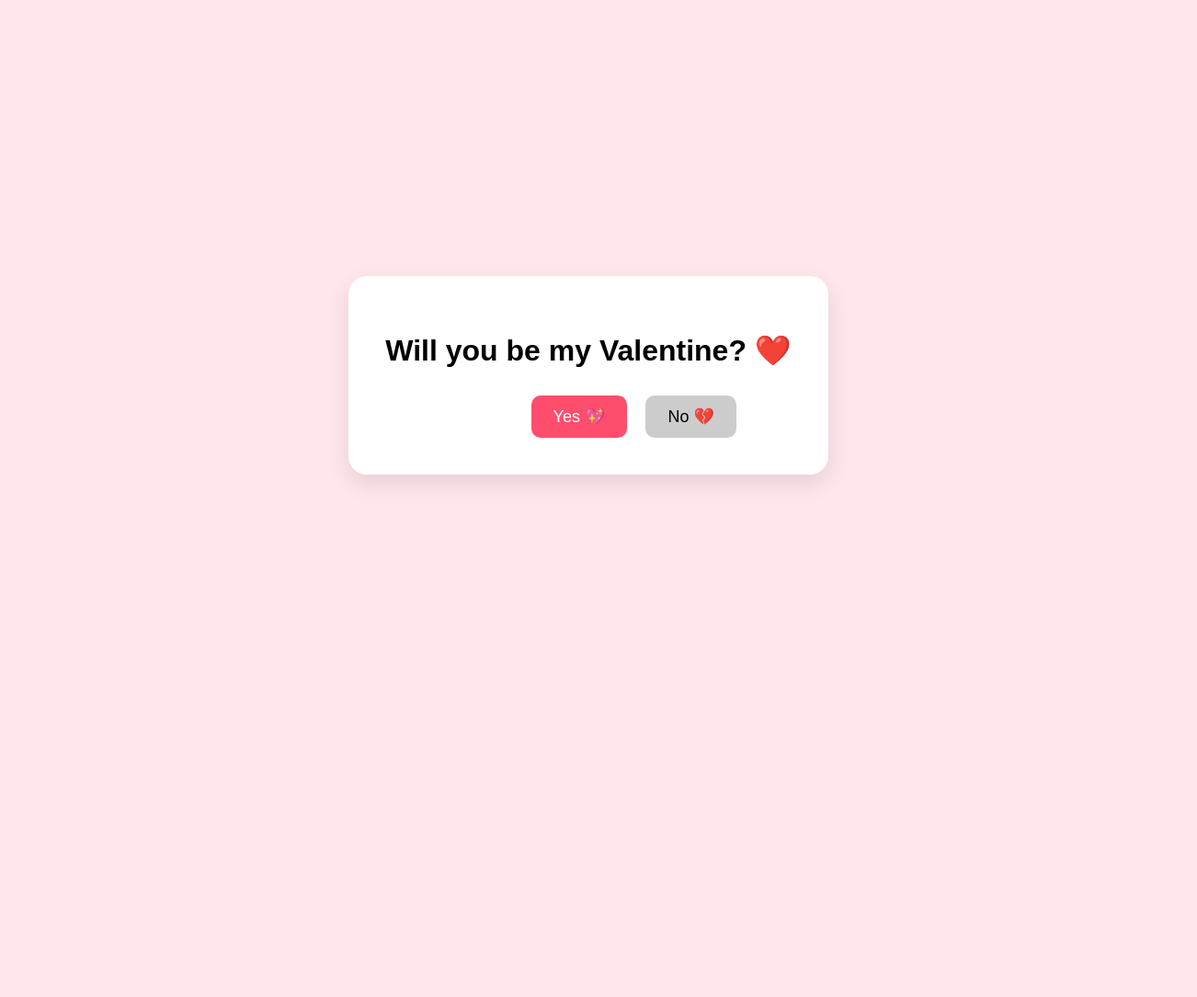
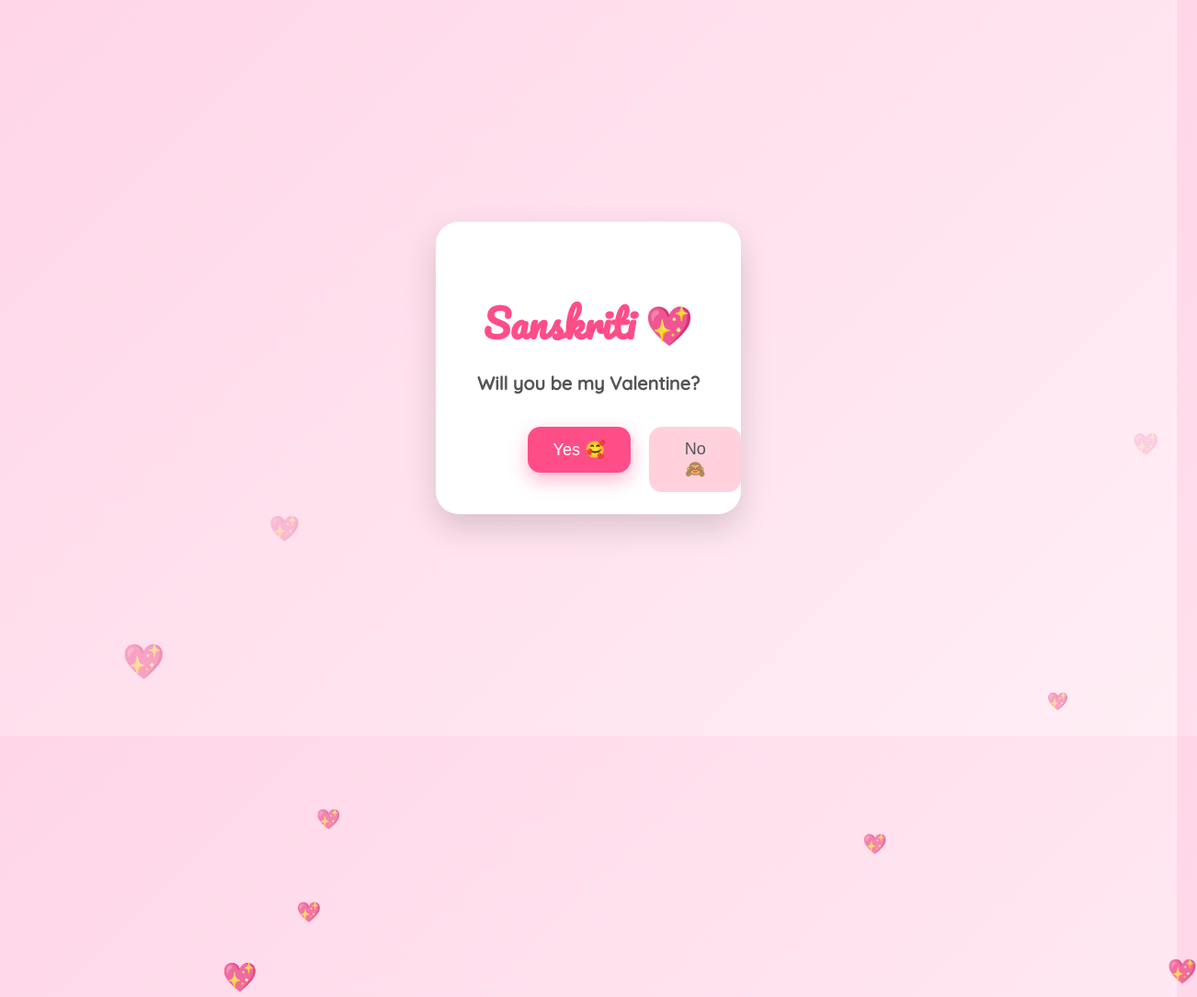
Before and after one commit to sirrvarunpuri-beep/LoverboyVarun, a plain HTML site: page index.html in a window 1280 px wide. Shown: the top 1084 px of the page at 92% size, 1302 px wide, since content can reach past the window. Before the commit the page ends 816 px from the top, so only its background shows below. Drawn offline with Linux system fonts and the light colour scheme.

Commit message:
index.html

```diff
--- a/index.html
+++ b/index.html
@@ -2,61 +2,120 @@
 <html lang="en">
 <head>
   <meta charset="UTF-8" />
-  <title>Be My Valentine ❤️</title>
+  <title>Sanskriti 💖</title>
+
+  <!-- Cute Google Font -->
+  <link href="https://fonts.googleapis.com/css2?family=Pacifico&family=Quicksand:wght@500&display=swap" rel="stylesheet">
+
   <style>
     body {
       height: 100vh;
+      margin: 0;
       display: flex;
       justify-content: center;
       align-items: center;
-      background: #ffe6eb;
-      font-family: 'Arial', sans-serif;
+      background: linear-gradient(135deg, #ffd6e8, #ffeef5);
+      font-family: 'Quicksand', sans-serif;
+      overflow: hidden;
     }
 
     .card {
+      background: white;
+      padding: 45px;
+      border-radius: 25px;
       text-align: center;
-      background: white;
-      padding: 40px;
-      border-radius: 20px;
-      box-shadow: 0 10px 25px rgba(0,0,0,0.1);
+      box-shadow: 0 15px 35px rgba(0,0,0,0.15);
+      position: relative;
+      z-index: 2;
+      animation: popIn 1s ease;
+    }
+
+    @keyframes popIn {
+      from { transform: scale(0.8); opacity: 0; }
+      to { transform: scale(1); opacity: 1; }
     }
 
     h1 {
-      margin-bottom: 30px;
+      font-family: 'Pacifico', cursive;
+      color: #ff4d88;
+      font-size: 42px;
+      margin-bottom: 10px;
+    }
+
+    h2 {
+      font-size: 20px;
+      color: #555;
+      margin-bottom: 35px;
     }
 
     button {
-      padding: 12px 24px;
+      padding: 14px 28px;
       font-size: 18px;
+      border-radius: 14px;
       border: none;
-      border-radius: 10px;
       cursor: pointer;
-      position: relative;
+      transition: transform 0.2s;
+    }
+
+    button:hover {
+      transform: scale(1.1);
     }
 
     #yes {
-      background-color: #ff4d6d;
+      background: #ff4d88;
       color: white;
+      box-shadow: 0 8px 20px rgba(255,77,136,0.4);
       margin-right: 20px;
     }
 
     #no {
-      background-color: #ccc;
+      background: #ffd1dc;
+      color: #555;
       position: absolute;
+    }
+
+    /* Floating hearts */
+    .heart {
+      position: absolute;
+      color: #ff4d88;
+      font-size: 20px;
+      animation: float 6s linear infinite;
+      opacity: 0.7;
+    }
+
+    @keyframes float {
+      from {
+        transform: translateY(100vh) scale(1);
+        opacity: 1;
+      }
+      to {
+        transform: translateY(-10vh) scale(1.5);
+        opacity: 0;
+      }
     }
   </style>
 </head>
 <body>
 
   <div class="card">
-    <h1>Will you be my Valentine? ❤️</h1>
-    <button id="yes" onclick="yesClicked()">Yes 💖</button>
-    <button id="no">No 💔</button>
+    <h1>Sanskriti 💖</h1>
+    <h2>Will you be my Valentine?</h2>
+
+    <button id="yes">Yes 🥰</button>
+    <button id="no">No 🙈</button>
   </div>
+
+  <!-- Background music -->
+  <audio id="music" loop>
+    <source src="https://www.soundhelix.com/examples/mp3/SoundHelix-Song-1.mp3" type="audio/mpeg">
+  </audio>
 
   <script>
     const noBtn = document.getElementById("no");
+    const yesBtn = document.getElementById("yes");
+    const music = document.getElementById("music");
 
+    // No button escapes
     noBtn.addEventListener("mouseover", () => {
       const x = Math.random() * (window.innerWidth - noBtn.offsetWidth);
       const y = Math.random() * (window.innerHeight - noBtn.offsetHeight);
@@ -64,21 +123,46 @@
       noBtn.style.top = y + "px";
     });
 
-    function yesClicked() {
+    // Floating hearts generator
+    function createHeart() {
+      const heart = document.createElement("div");
+      heart.className = "heart";
+      heart.innerHTML = "💖";
+      heart.style.left = Math.random() * 100 + "vw";
+      heart.style.fontSize = Math.random() * 20 + 15 + "px";
+      heart.style.animationDuration = Math.random() * 3 + 4 + "s";
+      document.body.appendChild(heart);
+
+      setTimeout(() => heart.remove(), 6000);
+    }
+
+    setInterval(createHeart, 400);
+
+    // Yes button magic
+    yesBtn.addEventListener("click", () => {
+      music.play();
+
       document.body.innerHTML = `
         <div style="
           height:100vh;
           display:flex;
+          flex-direction:column;
           justify-content:center;
           align-items:center;
-          background:#ffe6eb;
-          font-family:Arial;
+          background:linear-gradient(135deg,#ffd6e8,#ffeef5);
+          font-family:'Pacifico', cursive;
           text-align:center;
+          padding:20px;
         ">
-          <h1>Yayyy! 💕🥰<br>You just made my day!</h1>
+          <h1 style="color:#ff4d88;font-size:50px;">YAYYYY 🥹💖</h1>
+          <h2 style="font-family:Quicksand;color:#555;">
+            Sanskriti, you just made my heart super happy 🥰
+            <br><br>
+            Happy Valentine’s Day 💕
+          </h2>
         </div>
       `;
-    }
+    });
   </script>
 
 </body>
```
